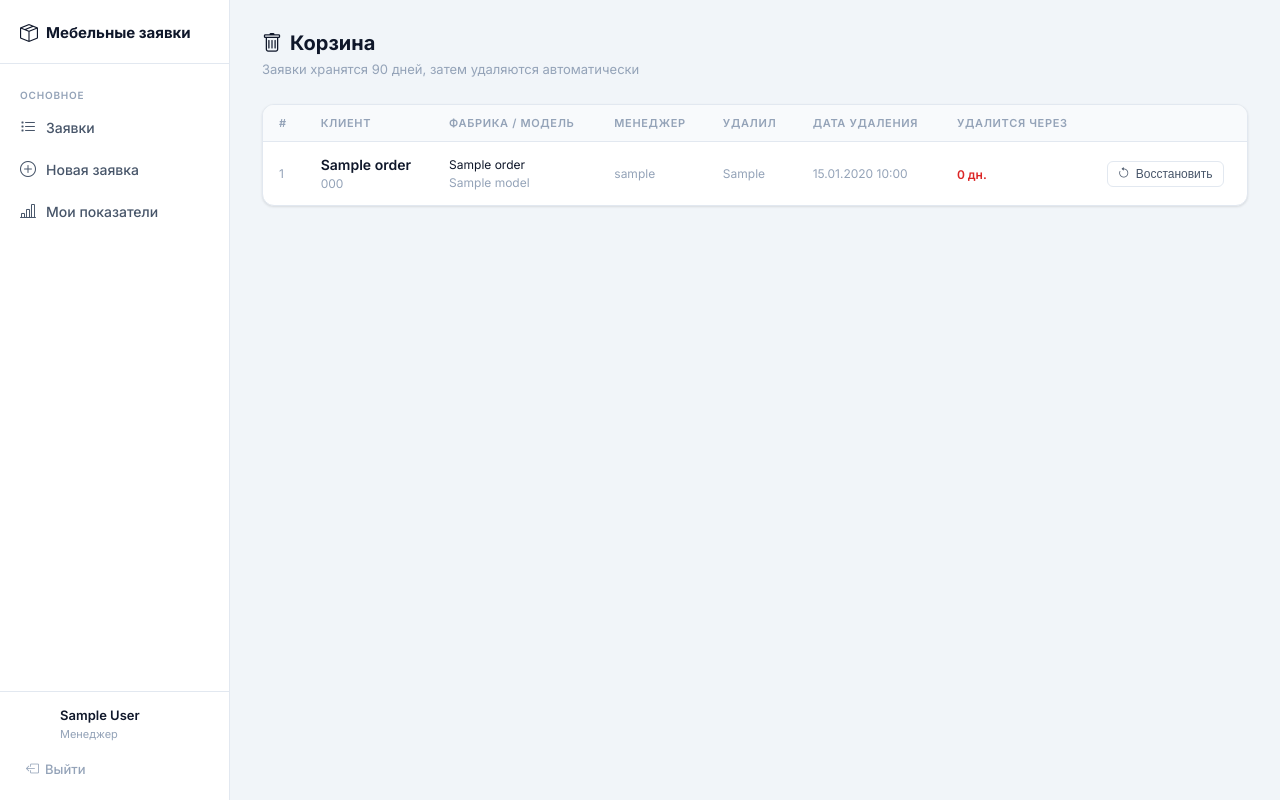
After one commit to rassulovrinat-spec/Allah1989, a FastAPI app: template templates/trash.html in a window 1280 px wide. The commit adds this page. Run offline with FastAPI, Linux system fonts and the light colour scheme; the template is opened without the code that fills it: most values are stand-ins (such as "Sample title", 1, 10 or a date in 2020).

Commit message:
Добавлена корзина: мягкое удаление, 90 дней хранения, восстановление, очистка для админа

```diff
--- a/app/database.py
+++ b/app/database.py
@@ -42,6 +42,8 @@ def _migrate():
     add_col("orders", "order_amount", "REAL")
     add_col("orders", "manager_id", "INTEGER")
     add_col("orders", "manager_username", "TEXT")
+    add_col("orders", "deleted_at", "DATETIME")
+    add_col("orders", "deleted_by", "TEXT")
     add_col("users", "telegram_id", "TEXT")
     add_col("factories", "reply_email", "TEXT")
 
--- a/app/models.py
+++ b/app/models.py
@@ -86,6 +86,8 @@ class Order(Base):
     sent_to_factory_at = Column(DateTime)
     factory_confirmed_at = Column(DateTime)
     confirmation_token = Column(String(36), unique=True)
+    deleted_at = Column(DateTime)
+    deleted_by = Column(String(100))
 
 
 class OrderAttachment(Base):
--- a/app/server.py
+++ b/app/server.py
@@ -84,9 +84,12 @@ def get_settings(db: Session):
 
 
 def ctx(request: Request, db: Session, user: User, **extra):
+    import time
     s = get_settings(db)
+    trash_count = db.query(Order).filter(Order.deleted_at != None).count()
     return {"request": request, "me": user, "theme": s.theme,
-            "primary_color": s.primary_color, "status_labels": STATUS_LABELS, **extra}
+            "primary_color": s.primary_color, "status_labels": STATUS_LABELS,
+            "trash_count": trash_count, "now_ts": time.time(), **extra}
 
 
 def log(db: Session, user: User, action: str, request: Request = None):
@@ -116,6 +119,22 @@ def _parse_float(val: str):
 @app.on_event("startup")
 def startup():
     init_db()
+    # Автоочистка корзины: физически удаляем заявки старше 90 дней
+    from datetime import timedelta
+    db = next(get_db())
+    try:
+        cutoff = datetime.utcnow() - timedelta(days=90)
+        expired = db.query(Order).filter(Order.deleted_at != None, Order.deleted_at < cutoff).all()
+        for order in expired:
+            order_dir = os.path.join(UPLOADS_DIR, str(order.id))
+            if os.path.exists(order_dir):
+                shutil.rmtree(order_dir)
+            db.query(OrderAttachment).filter(OrderAttachment.order_id == order.id).delete()
+            db.delete(order)
+        if expired:
+            db.commit()
+    finally:
+        db.close()
 
 
 # ── auth ──────────────────────────────────────────────────────────────────────
@@ -166,7 +185,7 @@ def orders_list(request: Request, status: str = None, search: str = None,
     user = get_user(request, db)
     if not user:
         return RedirectResponse("/login", 303)
-    q = db.query(Order)
+    q = db.query(Order).filter(Order.deleted_at == None)
     if user.role != "admin":
         q = q.filter(Order.manager_username == user.username)
     if status:
@@ -193,7 +212,7 @@ def orders_list(request: Request, status: str = None, search: str = None,
         except ValueError:
             pass
     orders = q.order_by(Order.created_at.desc()).all()
-    counts = {s: db.query(Order).filter(Order.status == s).count() for s in STATUS_LABELS}
+    counts = {s: db.query(Order).filter(Order.deleted_at == None, Order.status == s).count() for s in STATUS_LABELS}
     managers = [r[0] for r in db.query(Order.manager_username).filter(
         Order.manager_username.isnot(None)).distinct().all()]
     factories = db.query(Factory).order_by(Factory.name).all()
@@ -213,7 +232,7 @@ def export_orders(request: Request, status: str = None, db: Session = Depends(ge
     user = get_user(request, db)
     if not user:
         return RedirectResponse("/login", 303)
-    q = db.query(Order)
+    q = db.query(Order).filter(Order.deleted_at == None)
     if user.role != "admin":
         q = q.filter(Order.manager_username == user.username)
     if status:
@@ -831,7 +850,7 @@ def my_stats(request: Request, db: Session = Depends(get_db)):
     now = datetime.utcnow()
     month_start = datetime(now.year, now.month, 1)
 
-    all_orders = db.query(Order).filter(Order.manager_username == user.username).all()
+    all_orders = db.query(Order).filter(Order.deleted_at == None, Order.manager_username == user.username).all()
     month_orders = [o for o in all_orders
                     if o.factory_confirmed_at and o.factory_confirmed_at >= month_start
                     and o.status in ("accepted", "shipped", "delivered")]
@@ -1037,15 +1056,16 @@ def dashboard(request: Request, db: Session = Depends(get_db)):
     user = get_user(request, db)
     if not user or user.role != "admin":
         return RedirectResponse("/orders", 303)
-    counts = {s: db.query(Order).filter(Order.status == s).count() for s in STATUS_LABELS}
+    counts = {s: db.query(Order).filter(Order.deleted_at == None, Order.status == s).count() for s in STATUS_LABELS}
     total_revenue = sum(
-        o.order_amount or 0 for o in db.query(Order).filter(Order.status == "accepted").all()
+        o.order_amount or 0 for o in db.query(Order).filter(Order.deleted_at == None, Order.status == "accepted").all()
     )
     # Динамика за 6 месяцев
     now = datetime.utcnow()
     month_start = datetime(now.year, now.month, 1)
     month_revenue = sum(
         o.order_amount or 0 for o in db.query(Order).filter(
+            Order.deleted_at == None,
             Order.status == "accepted",
             Order.factory_confirmed_at >= month_start,
         ).all()
@@ -1059,6 +1079,7 @@ def dashboard(request: Request, db: Session = Depends(get_db)):
         last_day = calendar.monthrange(year, month)[1]
         last = datetime(year, month, last_day, 23, 59, 59)
         month_orders = db.query(Order).filter(
+            Order.deleted_at == None,
             Order.factory_confirmed_at >= first,
             Order.factory_confirmed_at <= last,
             Order.status == "accepted"
@@ -1073,15 +1094,16 @@ def dashboard(request: Request, db: Session = Depends(get_db)):
     # Топ менеджеры
     mgr_rows = []
     for (uname,) in db.query(Order.manager_username).filter(
-            Order.manager_username.isnot(None), Order.status == "accepted").distinct().all():
+            Order.deleted_at == None, Order.manager_username.isnot(None), Order.status == "accepted").distinct().all():
         mgr_orders = db.query(Order).filter(
-            Order.manager_username == uname, Order.status == "accepted").all()
+            Order.deleted_at == None, Order.manager_username == uname, Order.status == "accepted").all()
         total = sum(o.order_amount or 0 for o in mgr_orders)
         mgr_rows.append({"username": uname, "orders": len(mgr_orders),
                          "total": round(total), "commission": round(total * COMMISSION_RATE)})
     mgr_rows.sort(key=lambda x: x["total"], reverse=True)
     # Ожидают ответа > 3 дней
     overdue = db.query(Order).filter(
+        Order.deleted_at == None,
         Order.status == "sent_to_factory",
         Order.sent_to_factory_at <= datetime.utcnow() - timedelta(days=3)
     ).all()
@@ -1339,27 +1361,24 @@ def api_factories(db: Session = Depends(get_db)):
     return [{"id": f.id, "name": f.name} for f in db.query(Factory).order_by(Factory.name).all()]
 
 
-# ── Удаление заявки ───────────────────────────────────────────────────────────
+# ── Удаление заявки (в корзину) ───────────────────────────────────────────────
 
 @app.post("/orders/{order_id}/delete")
 def delete_order(order_id: int, request: Request, db: Session = Depends(get_db)):
     user = get_user(request, db)
-    if not user or user.role != "admin":
-        return RedirectResponse("/orders", 303)
-    order = db.query(Order).filter(Order.id == order_id).first()
+    if not user:
+        return RedirectResponse("/login", 303)
+    order = db.query(Order).filter(Order.id == order_id, Order.deleted_at == None).first()
     if not order:
         return RedirectResponse("/orders?err=Заявка не найдена", 303)
-    # Удаляем файлы с диска
-    order_dir = os.path.join(UPLOADS_DIR, str(order_id))
-    if os.path.exists(order_dir):
-        shutil.rmtree(order_dir)
-    # Удаляем из БД
-    db.query(OrderAttachment).filter(OrderAttachment.order_id == order_id).delete()
-    db.query(OrderHistory.__class__).filter_by(order_id=order_id).delete() if False else None
-    log(db, user, f"Удалена заявка №{order_id} — {order.client_name}", request)
-    db.delete(order)
-    db.commit()
-    return RedirectResponse("/orders?msg=Заявка удалена", 303)
+    if user.role != "admin" and order.manager_username != user.username:
+        return RedirectResponse("/orders?err=Нет прав", 303)
+    order.deleted_at = datetime.utcnow()
+    order.deleted_by = user.username
+    log_history(db, order.id, user.username, comment="Заявка перемещена в корзину")
+    db.commit()
+    log(db, user, f"Заявка №{order_id} перемещена в корзину", request)
+    return RedirectResponse("/orders?msg=Заявка перемещена в корзину", 303)
 
 
 # ── Удаление вложения ─────────────────────────────────────────────────────────
@@ -1381,6 +1400,61 @@ def delete_attachment(order_id: int, att_id: int, request: Request, db: Session
         db.commit()
         log(db, user, f"Удалено вложение «{att.original_name}» из заявки №{order_id}", request)
     return RedirectResponse(f"/orders/{order_id}?msg=Файл удалён", 303)
+
+
+# ── Корзина ───────────────────────────────────────────────────────────────────
+
+@app.get("/trash", response_class=HTMLResponse)
+def trash_page(request: Request, db: Session = Depends(get_db)):
+    from datetime import timedelta
+    user = get_user(request, db)
+    if not user:
+        return RedirectResponse("/login", 303)
+    cutoff = datetime.utcnow() - timedelta(days=90)
+    q = db.query(Order).filter(Order.deleted_at != None, Order.deleted_at >= cutoff)
+    if user.role != "admin":
+        q = q.filter(Order.manager_username == user.username)
+    orders = q.order_by(Order.deleted_at.desc()).all()
+    trash_count = db.query(Order).filter(Order.deleted_at != None, Order.deleted_at < cutoff).count()
+    return templates.TemplateResponse("trash.html", ctx(request, db, user,
+        orders=orders, expired_count=trash_count))
+
+
+@app.post("/trash/{order_id}/restore")
+def restore_order(order_id: int, request: Request, db: Session = Depends(get_db)):
+    user = get_user(request, db)
+    if not user:
+        return RedirectResponse("/login", 303)
+    order = db.query(Order).filter(Order.id == order_id, Order.deleted_at != None).first()
+    if not order:
+        return RedirectResponse("/trash?err=Заявка не найдена", 303)
+    if user.role != "admin" and order.manager_username != user.username:
+        return RedirectResponse("/trash?err=Нет прав", 303)
+    order.deleted_at = None
+    order.deleted_by = None
+    log_history(db, order.id, user.username, comment="Заявка восстановлена из корзины")
+    db.commit()
+    log(db, user, f"Заявка №{order_id} восстановлена из корзины", request)
+    return RedirectResponse(f"/orders/{order_id}?msg=Заявка восстановлена", 303)
+
+
+@app.post("/trash/empty")
+def empty_trash(request: Request, db: Session = Depends(get_db)):
+    user = get_user(request, db)
+    if not user or user.role != "admin":
+        return RedirectResponse("/trash", 303)
+    deleted_orders = db.query(Order).filter(Order.deleted_at != None).all()
+    count = 0
+    for order in deleted_orders:
+        order_dir = os.path.join(UPLOADS_DIR, str(order.id))
+        if os.path.exists(order_dir):
+            shutil.rmtree(order_dir)
+        db.query(OrderAttachment).filter(OrderAttachment.order_id == order.id).delete()
+        db.delete(order)
+        count += 1
+    db.commit()
+    log(db, user, f"Корзина очищена: удалено {count} заявок", request)
+    return RedirectResponse(f"/trash?msg=Корзина очищена ({count} заявок)", 303)
 
 
 # ── Отмена заявки ─────────────────────────────────────────────────────────────
--- a/templates/base.html
+++ b/templates/base.html
@@ -500,6 +500,12 @@
             <a href="/pricelist" class="nav-item {% if active_page == 'pricelist' %}active{% endif %}">
                 <i class="bi bi-table"></i> Прайс-листы
             </a>
+            <a href="/trash" class="nav-item {% if active_page == 'trash' %}active{% endif %}" style="position:relative">
+                <i class="bi bi-trash"></i> Корзина
+                {% if trash_count > 0 %}
+                <span style="margin-left:auto;background:#EF4444;color:white;border-radius:10px;padding:1px 7px;font-size:10px;font-weight:700">{{ trash_count }}</span>
+                {% endif %}
+            </a>
 
             <hr class="nav-divider">
             <div class="nav-section">Аналитика</div>
--- a/templates/order_detail.html
+++ b/templates/order_detail.html
@@ -33,11 +33,11 @@
                 <i class="bi bi-copy"></i>Копия
             </button>
         </form>
-        {% if me.role == 'admin' %}
+        {% if me.role == 'admin' or order.manager_username == me.username %}
         <form method="post" action="/orders/{{ order.id }}/delete" style="margin:0"
-              onsubmit="return confirm('Удалить заявку №{{ order.id }} безвозвратно?')">
+              onsubmit="return confirm('Переместить заявку №{{ order.id }} в корзину?')">
             <button type="submit" class="btn btn-sm" style="background:#FEE2E2;color:#991B1B;border:1px solid #FECACA">
-                <i class="bi bi-trash"></i>Удалить
+                <i class="bi bi-trash"></i>В корзину
             </button>
         </form>
         {% endif %}
--- /dev/null
+++ b/templates/trash.html
@@ -0,0 +1,99 @@
+{% extends "base.html" %}
+{% set active_page = 'trash' %}
+{% block title %}Корзина{% endblock %}
+
+{% block content %}
+<div class="page-header">
+    <div>
+        <div class="page-title"><i class="bi bi-trash" style="margin-right:8px"></i>Корзина</div>
+        <div class="page-subtitle">Заявки хранятся 90 дней, затем удаляются автоматически</div>
+    </div>
+    {% if me.role == 'admin' %}
+    <div style="display:flex;gap:8px">
+        {% if expired_count > 0 %}
+        <span class="text-muted text-sm" style="align-self:center">Просрочено: {{ expired_count }} шт.</span>
+        {% endif %}
+        <form method="post" action="/trash/empty" style="margin:0"
+              onsubmit="return confirm('Очистить корзину полностью? Это действие необратимо.')">
+            <button type="submit" class="btn btn-sm" style="background:#FEE2E2;color:#991B1B;border:1px solid #FECACA">
+                <i class="bi bi-trash-fill"></i>Очистить корзину
+            </button>
+        </form>
+    </div>
+    {% endif %}
+</div>
+
+{% if msg %}
+<div class="alert alert-success"><i class="bi bi-check-circle"></i>{{ msg }}</div>
+{% endif %}
+{% if err %}
+<div class="alert alert-error"><i class="bi bi-exclamation-circle"></i>{{ err }}</div>
+{% endif %}
+
+{% if orders %}
+<div class="card">
+    <div class="table-wrap">
+        <table>
+            <thead>
+                <tr>
+                    <th>#</th>
+                    <th>Клиент</th>
+                    <th>Фабрика / Модель</th>
+                    <th>Менеджер</th>
+                    <th>Удалил</th>
+                    <th>Дата удаления</th>
+                    <th>Удалится через</th>
+                    <th></th>
+                </tr>
+            </thead>
+            <tbody>
+                {% for o in orders %}
+                {% set days_left = ((o.deleted_at.timestamp() + 90*86400 - now_ts) / 86400) | int %}
+                <tr>
+                    <td class="text-muted text-sm">{{ o.id }}</td>
+                    <td>
+                        <div class="fw-600">{{ o.client_name }}</div>
+                        {% if o.client_phone %}
+                        <div class="text-muted text-sm">{{ o.client_phone }}</div>
+                        {% endif %}
+                    </td>
+                    <td class="text-sm">
+                        <div>{{ o.factory_name }}</div>
+                        <div class="text-muted">{{ o.model }}</div>
+                    </td>
+                    <td class="text-sm text-muted">{{ o.manager_username or '—' }}</td>
+                    <td class="text-sm text-muted">{{ o.deleted_by or '—' }}</td>
+                    <td class="text-sm text-muted">{{ o.deleted_at | dt }}</td>
+                    <td>
+                        {% if days_left <= 7 %}
+                        <span style="color:#DC2626;font-weight:600;font-size:12px">{{ days_left }} дн.</span>
+                        {% elif days_left <= 30 %}
+                        <span style="color:#D97706;font-size:12px">{{ days_left }} дн.</span>
+                        {% else %}
+                        <span class="text-muted text-sm">{{ days_left }} дн.</span>
+                        {% endif %}
+                    </td>
+                    <td>
+                        <form method="post" action="/trash/{{ o.id }}/restore" style="margin:0">
+                            <button type="submit" class="btn btn-outline btn-sm" title="Восстановить">
+                                <i class="bi bi-arrow-counterclockwise"></i>Восстановить
+                            </button>
+                        </form>
+                    </td>
+                </tr>
+                {% endfor %}
+            </tbody>
+        </table>
+    </div>
+</div>
+{% else %}
+<div class="card">
+    <div class="card-body">
+        <div class="empty">
+            <i class="bi bi-trash"></i>
+            <p>Корзина пуста</p>
+        </div>
+    </div>
+</div>
+{% endif %}
+{% endblock %}
```
